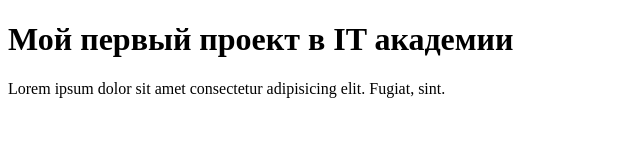
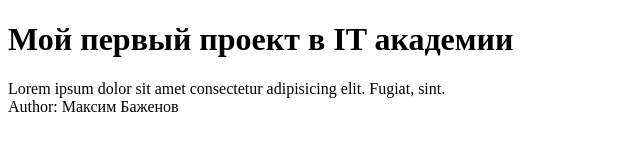
Before and after one commit to maksim4k1/it-academy-project, a plain HTML site: page index.html in a window 1280 px wide. Shown: the whole page, without its empty margins (0-640 px from the left). Drawn offline with Linux system fonts and the light colour scheme.

Commit message:
Added author name

```diff
--- a/index.html
+++ b/index.html
@@ -10,5 +10,6 @@
   <h1>Мой первый проект в IT академии</h1>
 
   <div>Lorem ipsum dolor sit amet consectetur adipisicing elit. Fugiat, sint.</div>
+  <div>Author: Максим Баженов</div>
 </body>
 </html>
```
